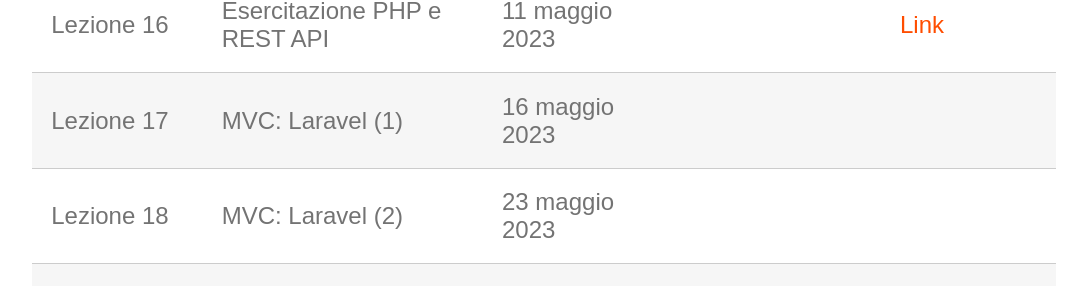
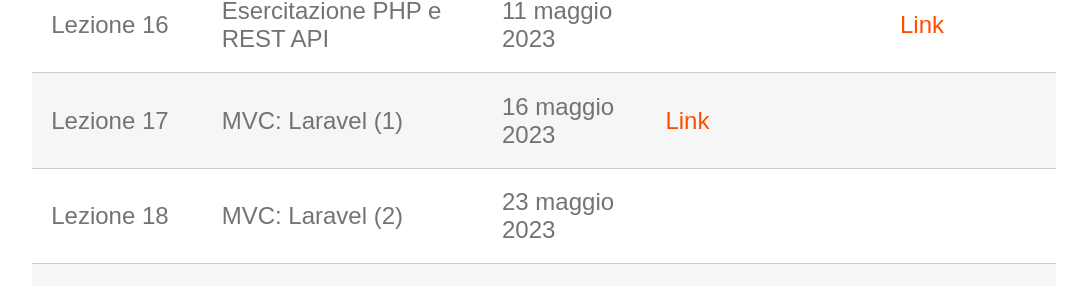
Before and after one commit to perceivelab/wp-al-23, a Jekyll site: the page built from lezioni.md, in a window 1280 px wide and 900 px high, scrolled down 1685 px. Shown: the part 227-513 px from the top of the window, without its empty margins (96-1183 px from the left). Built offline with Jekyll 4.4.1, drawn with Linux system fonts in a browser that asks for light colours; our own code applies the rules of GitHub Pages for plain Markdown files.

Commit message:
Updated lezioni (Laravel)

```diff
--- a/lezioni.md
+++ b/lezioni.md
@@ -24,7 +24,7 @@
 | Lezione 14   | PHP: Sessioni, Database, AJAX    | 27 aprile 2022 | [Link](https://studentiunict-my.sharepoint.com/:b:/g/personal/simone_palazzo_unict_it/EYBtg_xxJ7hHt2LCtD3DLA8Bwaq82y9pg6bfPPLjIl2LgQ?e=oTVuno) | [Link](https://studentiunict-my.sharepoint.com/:u:/g/personal/simone_palazzo_unict_it/EZ-wpXYmyvhJmSZgX-uJzkwBz6Ksq_FAM-HwrBIlFSkfTg?e=LKgr7p) |
 | Lezione 15   | PHP: Sessioni, Database, AJAX    | 9 maggio 2023  |
 | Lezione 16   | Esercitazione PHP e REST API     | 11 maggio 2023 | | [Link](https://drive.google.com/file/d/1gF_6bmg4vOW-2pNwwo9qrj_WpEi2TIlg/view?usp=sharing) |
-| Lezione 17   | MVC: Laravel (1)                 | 16 maggio 2023 | |
+| Lezione 17   | MVC: Laravel (1)                 | 16 maggio 2023 | [Link](https://studentiunict-my.sharepoint.com/:b:/g/personal/simone_palazzo_unict_it/ESC2YEtQ5apMg0PsYLqCvWMBIWFQeNVhcZj5p5htVX45MA?e=f5n162) |
 | Lezione 18   | MVC: Laravel (2)                 | 23 maggio 2023 | |
 | Lezione 19   | Esercitazione Laravel            | 25 maggio 2023 | |
 | Lezione 20   | Seminario su Node.js             | 30 maggio 2023 | |
```
